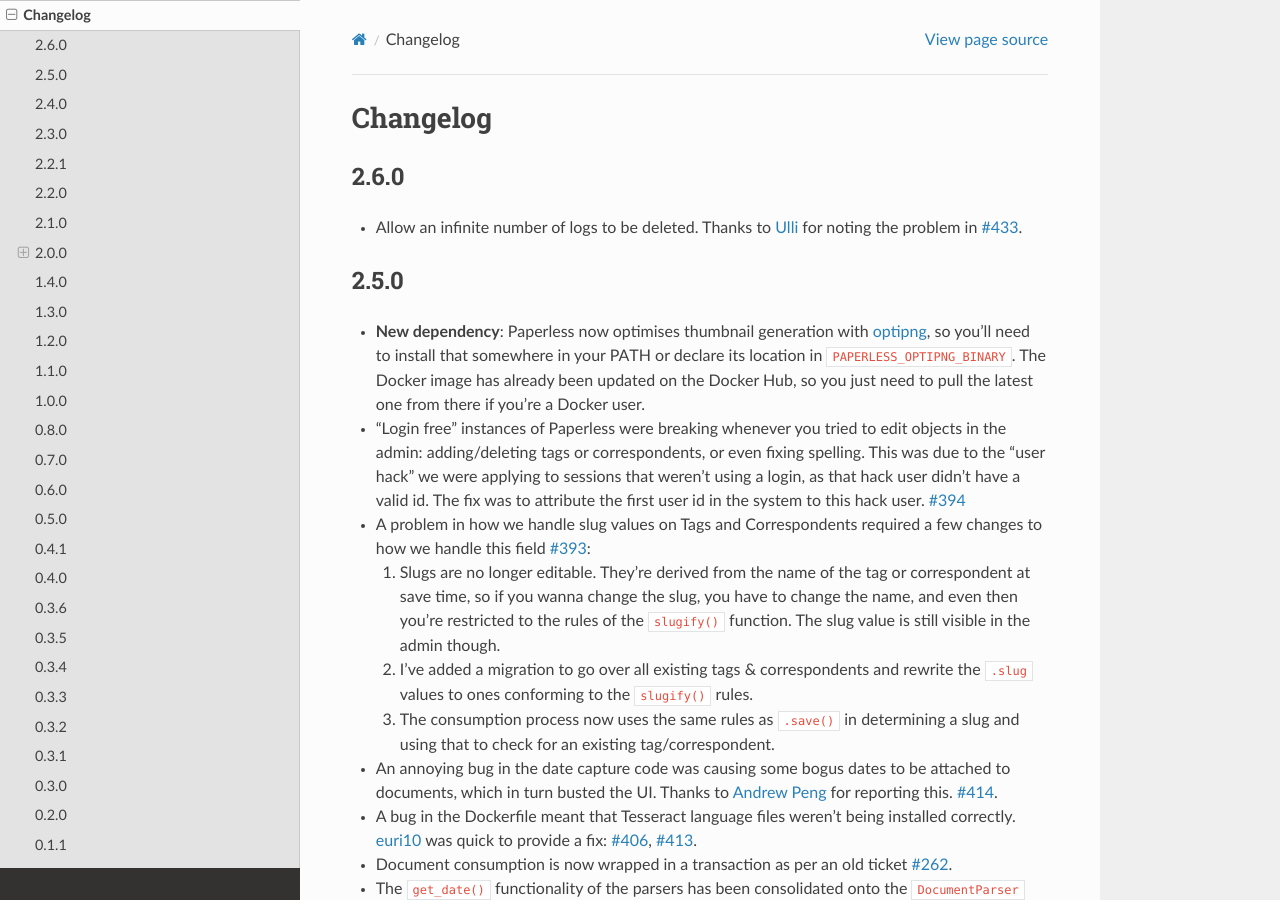
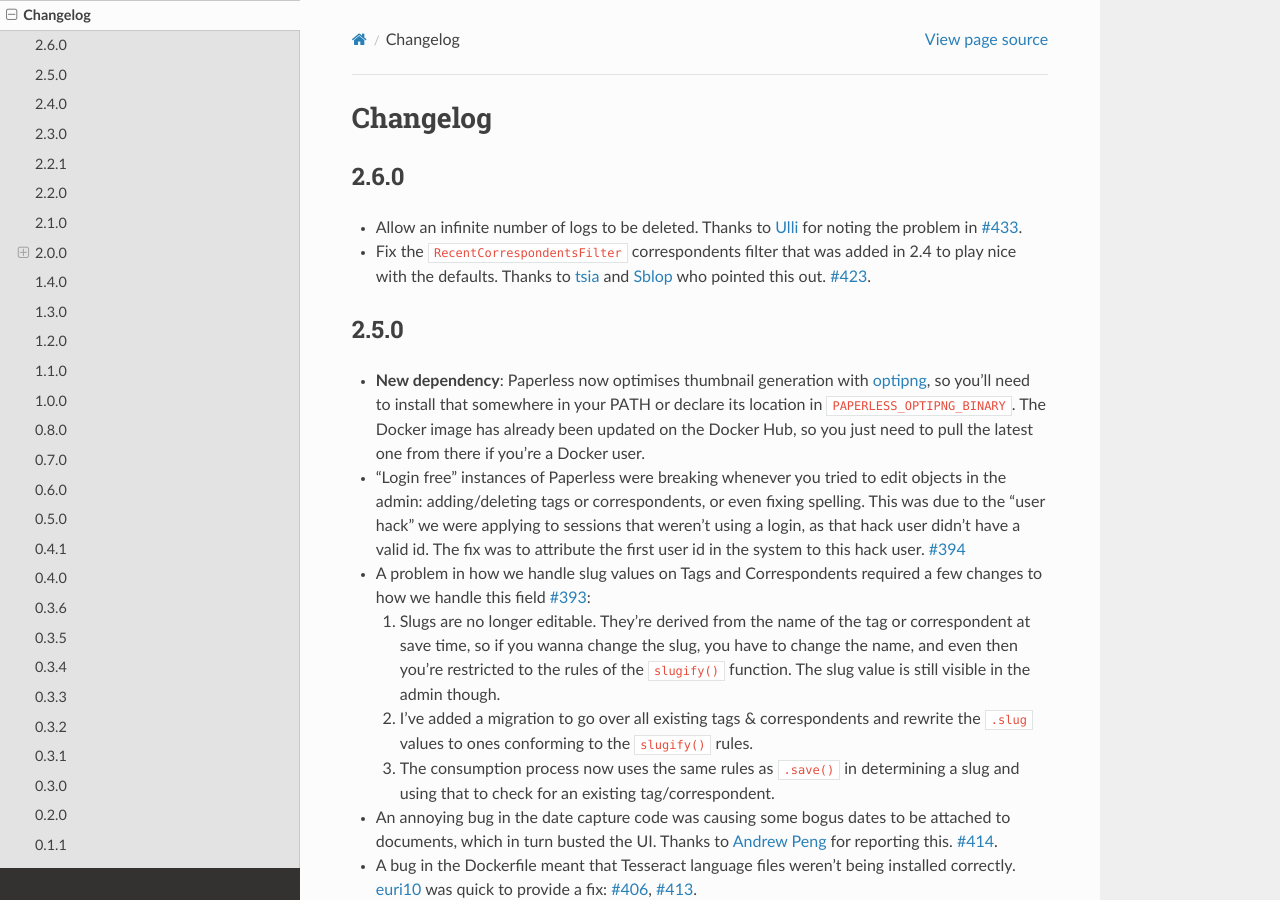
Before and after one commit to repoRangee/Large-scale, a Sphinx documentation site: the page built from docs/changelog.rst, in a window 1280 px wide and 900 px high. Built offline with Sphinx 7.4.7 and the Read the Docs theme 2.0.0, drawn with Linux system fonts in a browser that asks for light colours; formulas are drawn with MathJax 3.

Commit message:
Fix the correspondent filters #423

```diff
--- a/docs/changelog.rst
+++ b/docs/changelog.rst
@@ -6,6 +6,9 @@ Changelog
 
 * Allow an infinite number of logs to be deleted.  Thanks to `Ulli`_ for noting
   the problem in `#433`_.
+* Fix the ``RecentCorrespondentsFilter`` correspondents filter that was added
+  in 2.4 to play nice with the defaults.  Thanks to `tsia`_ and `Sblop`_ who
+  pointed this out. `#423`_.
 
 
 2.5.0
@@ -579,6 +582,8 @@ bulk of the work on this big change.
 .. _Andrew Peng: https://github.com/pengc99
 .. _euri10: https://github.com/euri10
 .. _Ulli: https://github.com/Ulli2k
+.. _tsia: https://github.com/tsia
+.. _Sblop:  https://github.com/Sblop
 
 .. _#20: https://github.com/danielquinn/paperless/issues/20
 .. _#44: https://github.com/danielquinn/paperless/issues/44
@@ -673,6 +678,7 @@ bulk of the work on this big change.
 .. _#412: https://github.com/danielquinn/paperless/issues/412
 .. _#413: https://github.com/danielquinn/paperless/pull/413
 .. _#414: https://github.com/danielquinn/paperless/issues/414
+.. _#423: https://github.com/danielquinn/paperless/issues/423
 .. _#433: https://github.com/danielquinn/paperless/issues/433
 
 .. _pipenv: https://docs.pipenv.org/
```
Also changed, not shown: 1 other file.
